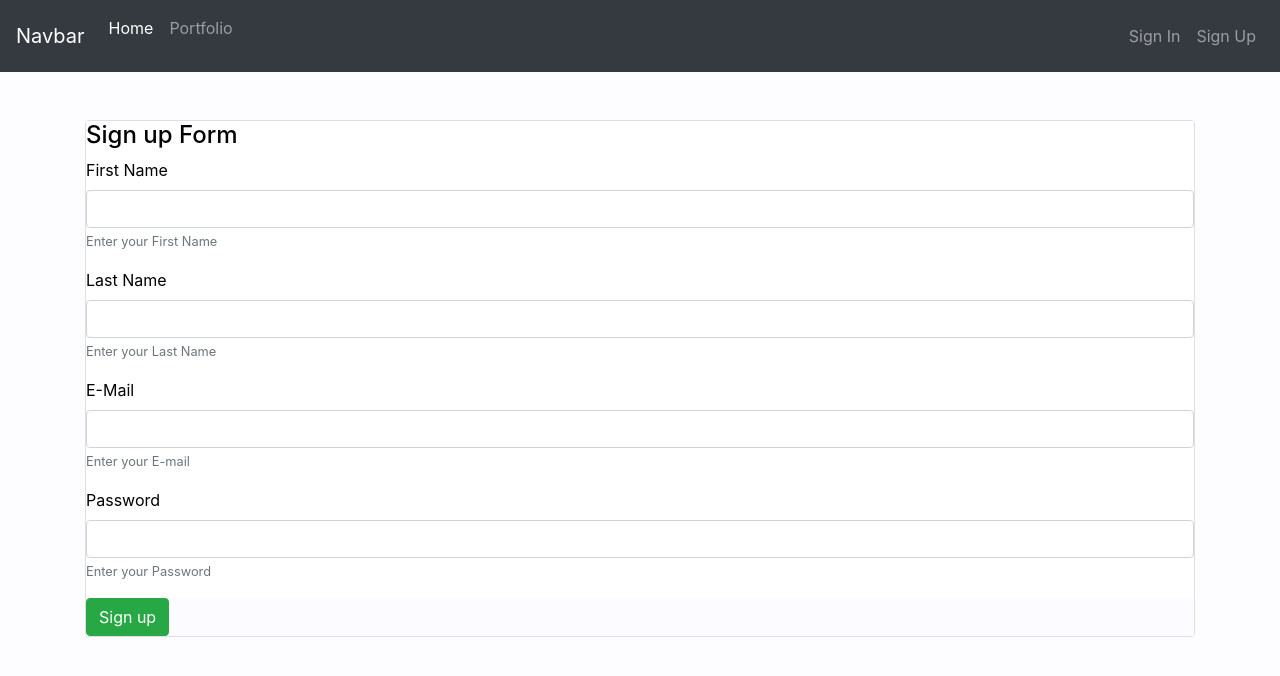
After one commit to sumu-thara/Blog, a PHP site: page /sign_up.php in a window 1280 px wide. The commit adds this page. Shown: the top 676 px of the page. Run offline with PHP 8.4, Linux system fonts and the light colour scheme.

Commit message:
modified navbar.php and created new file  for the sign_up page

```diff
--- /dev/null
+++ b/css/sign_up.css
@@ -0,0 +1,15 @@
+body{
+    background-color:#fdfdff;
+    }
+#card_Header{
+    background-color: #ffffff;
+    color: rgb(0, 0, 0);
+}
+#card_footer{
+    background-color: #fcfbff;
+    color: rgb(0, 0, 0);
+}
+#card_body{
+    background-color: hsl(0, 0%, 100%);
+    color:rgb(0, 0, 0);
+}
--- a/ioc/navbar.php
+++ b/ioc/navbar.php
@@ -27,9 +27,14 @@
         <a class="nav-link disabled" href="#">Disabled</a>
       </li> -->
     </ul>
-    <!-- <form class="form-inline my-2 my-lg-0">
-      <input class="form-control mr-sm-2" type="search" placeholder="Search" aria-label="Search">
-      <button class="btn btn-outline-success my-2 my-sm-0" type="submit">Search</button>
-    </form> -->
+    <ul class="navbar-nav">
+      <li class="nav-item">
+        <a class="nav-link" href="#">Sign In</a>
+      </li>
+      <li class="nav-item">
+        <a class="nav-link" href="sign_up.php">Sign Up</a>
+      </li>
+
+    </ul>
   </div>
 </nav>
--- /dev/null
+++ b/sign_up.php
@@ -0,0 +1,63 @@
+<!DOCTYPE html>
+<html lang="en">
+<head>
+    <meta charset="UTF-8">
+    <meta http-equiv="X-UA-Compatible" content="IE=edge">
+    <meta name="viewport" content="width=device-width, initial-scale=1.0">
+    <link rel="stylesheet" href="plugin/bootstrap.min.css">
+    <script src="plugin/jquery.min.js"></script>
+    <script src="plugin/bootstrap.min.js"></script>
+    <link rel="stylesheet" href="css/sign_up.css">
+    <title>Document</title>
+</head>
+<body>
+    <?php
+    include_once('ioc/navbar.php');
+
+  ?>
+<div class="container">
+    <div class="row">
+        <div class="col-md-12">
+            <div class="card mt-5">
+                <form action="index.php">
+                    <div class="card_header" id="card_Header">
+                        <h4>Sign up Form</h4>
+                    </div>
+                    <div class="card_body" id="card_body">
+                        <div class="form-group">
+                        <label for="">First Name</label>
+                        <input type="text" name="" id="" class="form-control" placeholder="" aria-describedby="helpId">
+                        <small id="helpId" class="text-muted">Enter your First Name</small>
+                        </div>
+                        <div class="form-group">
+                        <label for="">Last Name</label>
+                        <input type="text" name="" id="" class="form-control" placeholder="" aria-describedby="helpId">
+                        <small id="helpId" class="text-muted">Enter your Last Name</small>
+                        </div>
+                        <div class="form-group">
+                        <label for="">E-Mail</E-Mail></label>
+                        <input type="text" name="" id="" class="form-control" placeholder="" aria-describedby="helpId">
+                        <small id="helpId" class="text-muted">Enter your E-mail</small>
+                        </div>
+                        <div class="form-group">
+                        <label for="">Password</label>
+                        <input type="password" name="" id="" class="form-control" placeholder="" aria-describedby="helpId">
+                        <small id="helpId" class="text-muted">Enter your Password</small>
+                        </div>
+                    </div>
+
+                    <div class="card_footer" id="card_footer">
+                        <button type="submit " class="btn btn-success">Sign up</button>
+                    </div>
+                </form>
+
+            </div>
+
+
+        </div>
+    </div>
+
+</div>
+
+</body>
+</html>
```
